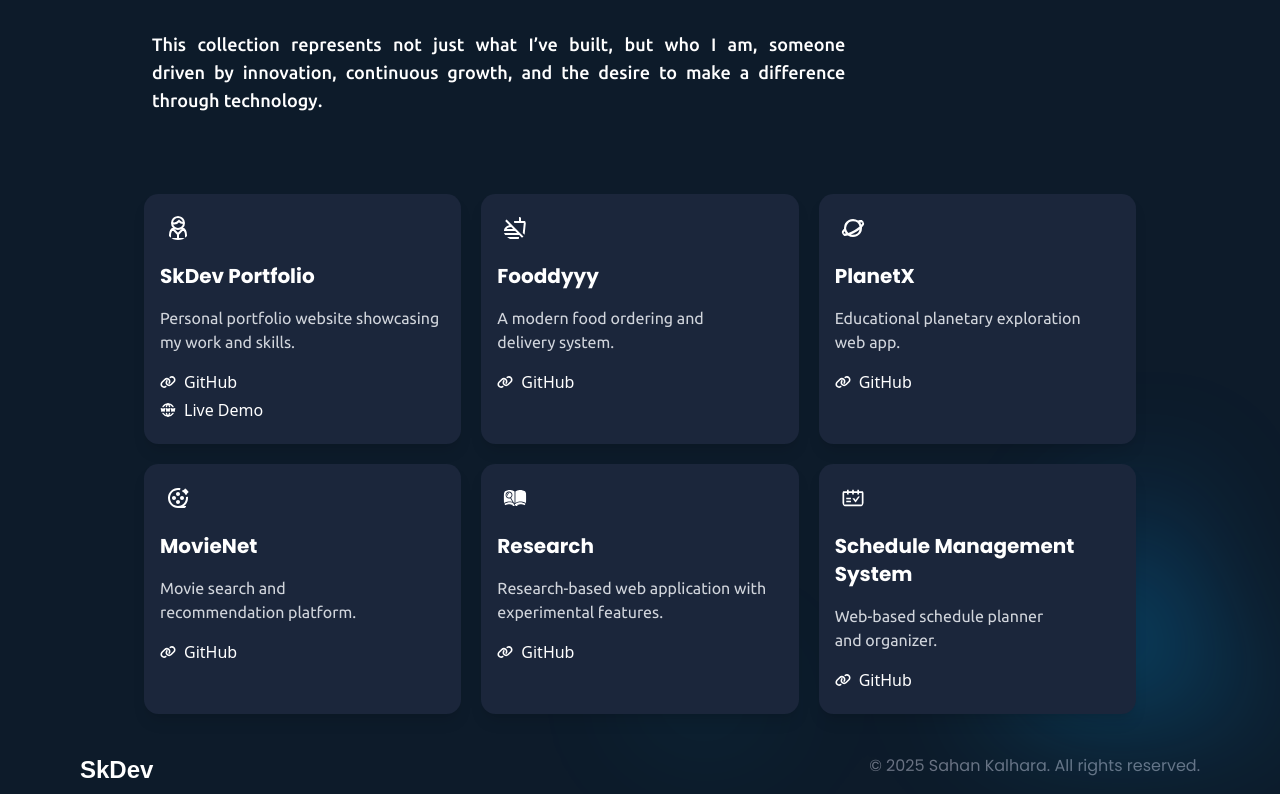
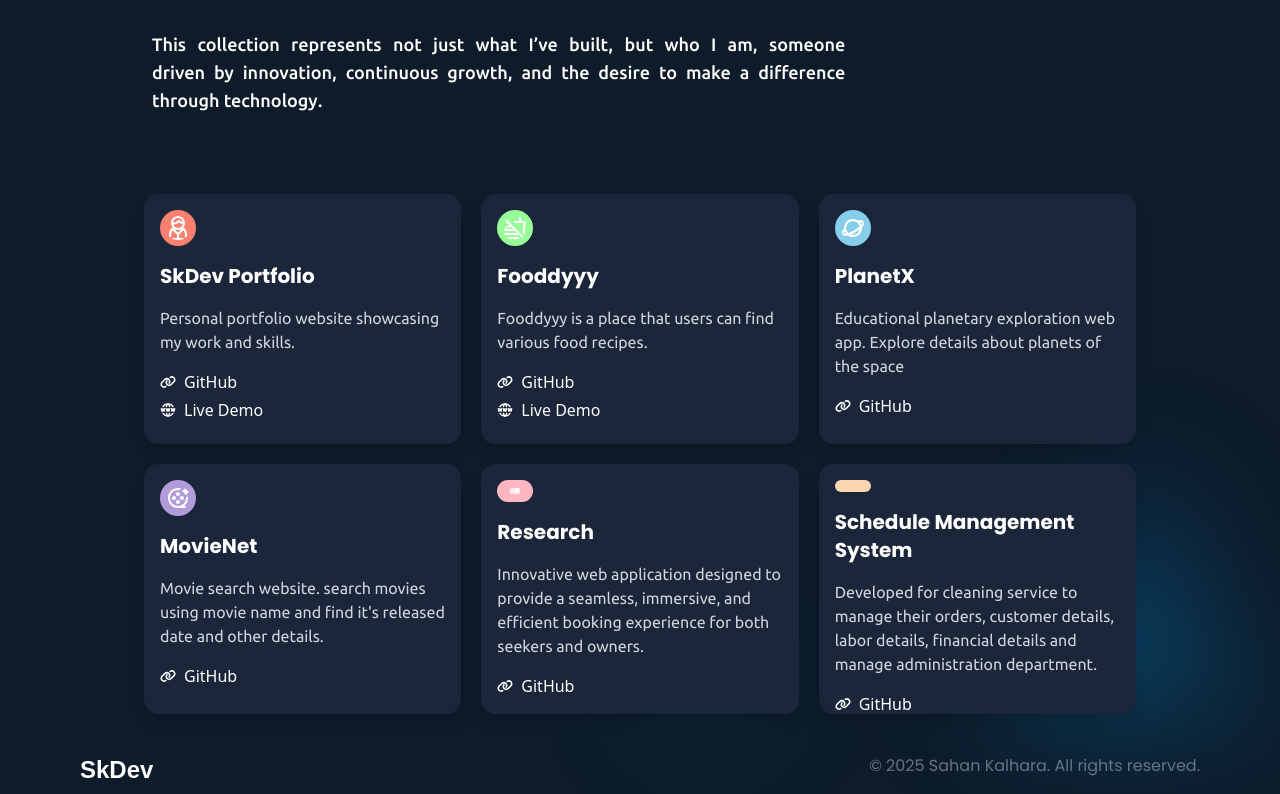
Before and after one commit to SkDev22/SkDev2025, a React (Vite) app: page /projects in a window 1280 px wide. Shown: the part 541-1335 px from the top of the page. Built offline with nearby package versions, Linux system fonts and the light colour scheme; a web font is replaced by a local one.

Commit message:
Add links to projects

```diff
--- a/src/components/ProjectCard.jsx
+++ b/src/components/ProjectCard.jsx
@@ -38,7 +38,10 @@ const ProjectCard = ({
       }}
     >
       {Icon && (
-        <Icon className={`bg-[${iconBg}] rounded-full text-4xl p-1.5`} />
+        <Icon
+          style={{ backgroundColor: iconBg }}
+          className="rounded-full text-4xl p-1.5"
+        />
       )}
       <h1 className="text-xl font-bold font-family-Poppins">{title}</h1>
       <p className="font-family-Ubuntu text-pretty text-gray-300">
--- a/src/pages/Projects.jsx
+++ b/src/pages/Projects.jsx
@@ -16,42 +16,47 @@ const projects = [
     description: "Personal portfolio website showcasing my work and skills.",
     githubLink: "https://github.com/SkDev22/SkDev2025",
     liveLink: "https://github.com/SkDev22/SkDev2025",
-    bgColor: "#1b263b",
   },
   {
     icon: MdOutlineNoFood,
     iconBg: "#98FF98",
     title: "Fooddyyy",
-    description: "A modern food ordering and delivery system.",
+    description:
+      "Fooddyyy is a place that users can find various food recipes.",
     githubLink: "https://github.com/SkDev22/Fooddyyy",
+    liveLink: "https://fooddyyy.netlify.app/",
   },
   {
     icon: PiPlanetBold,
     iconBg: "#87CEEB",
     title: "PlanetX",
-    description: "Educational planetary exploration web app.",
+    description:
+      "Educational planetary exploration web app. Explore details about planets of the space",
     githubLink: "https://github.com/SkDev22/PlanetX",
   },
   {
     icon: RiMovie2AiLine,
     iconBg: "#B19CD9",
     title: "MovieNet",
-    description: "Movie search and recommendation platform.",
+    description:
+      "Movie search website. search movies using movie name and find it's released date and other details.",
     githubLink: "https://github.com/SkDev22/MovieNet",
   },
   {
     icon: GiArchiveResearch,
     iconBg: "#FFB6C1",
     title: "Research",
-    description: "Research-based web application with experimental features.",
-    githubLink: "http://google.com",
+    description:
+      "Innovative web application designed to provide a seamless, immersive, and efficient booking experience for both seekers and owners.",
+    githubLink: "https://github.com/SkDev22/Models_Research",
   },
   {
     icon: AiOutlineSchedule,
     iconBg: "#FDD5B1",
     title: "Schedule Management System",
-    description: "Web-based schedule planner and organizer.",
-    githubLink: "https://github.com/SkDev22/Fooddyyy",
+    description:
+      "Developed for cleaning service to manage their orders, customer details, labor details, financial details and manage administration department.",
+    githubLink: "https://github.com/SkDev22/Schedule_Management_System",
   },
 ];
 
```
